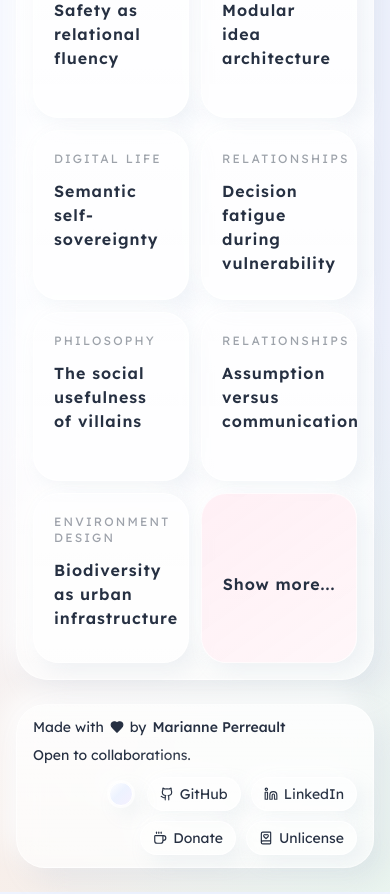
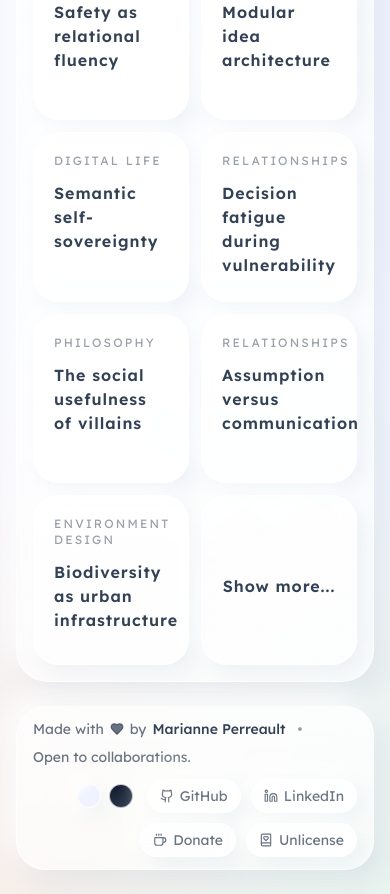
Before and after one commit to Kanascro/idea-garden, a Next.js app: page / in a window 390 px wide. Shown: the part 920-1814 px from the top of the page. Built offline with nearby package versions, Linux system fonts and the light colour scheme.

Commit message:
Themes + Dark theme

```diff
--- a/app/globals.css
+++ b/app/globals.css
@@ -4,6 +4,124 @@
 
 :root {
   color-scheme: light;
+
+  --bg-base: #eef3ff;
+  --bg-end: #f5f7ff;
+
+  --bg-radial-1: rgba(255, 255, 255, 0.92);
+  --bg-radial-2: rgba(239, 230, 255, 0.8);
+  --bg-radial-3: rgba(230, 245, 236, 0.75);
+  --bg-radial-4: rgba(255, 233, 226, 0.75);
+
+  --selection: rgba(183, 168, 255, 0.28);
+
+  --panel-bg: linear-gradient(180deg,
+      rgba(255, 255, 255, 0.82),
+      rgba(255, 255, 255, 0.68));
+  --panel-border: rgba(255, 255, 255, 0.72);
+
+  --surface-soft: rgba(255, 255, 255, 0.58);
+  --surface-strong: rgba(255, 255, 255, 0.76);
+  --surface-mist: rgba(255, 255, 255, 0.5);
+
+  --text-main: #334155;
+  --text-soft: rgba(51, 65, 85, 0.74);
+  --text-faint: rgba(51, 65, 85, 0.5);
+
+  --accent-bg: rgba(251, 244, 255, 0.82);
+  --accent-bg-strong: rgba(246, 233, 255, 0.92);
+  --accent-text: #6f45b2;
+  --accent-border: rgba(238, 222, 246, 0.589);
+
+  --overlay: rgba(15, 23, 42, 0.24);
+
+  --shadow-neu:
+    12px 12px 28px rgba(159, 174, 201, 0.18),
+    -12px -12px 28px rgba(255, 255, 255, 0.85);
+
+  --shadow-neu-soft:
+    8px 8px 20px rgba(159, 174, 201, 0.14),
+    -8px -8px 20px rgba(255, 255, 255, 0.82);
+
+  --shadow-neu-inset:
+    inset 7px 7px 14px rgba(159, 174, 201, 0.12),
+    inset -7px -7px 14px rgba(255, 255, 255, 0.9);
+}
+
+:root[data-theme="dark"] {
+  color-scheme: dark;
+
+  --bg-base: #0f1827;
+  --bg-end: #132033;
+
+  --bg-radial-1: rgba(122, 185, 255, 0.2);
+  --bg-radial-2: rgba(144, 116, 255, 0.18);
+  --bg-radial-3: rgba(66, 214, 197, 0.15);
+  --bg-radial-4: rgba(255, 108, 181, 0.11);
+
+  --selection: rgba(130, 175, 255, 0.34);
+
+  --panel-bg: linear-gradient(180deg,
+      rgba(29, 47, 74, 0.62),
+      rgba(18, 32, 53, 0.56));
+  --panel-border: rgba(170, 215, 255, 0.08);
+
+  --surface-soft: rgba(36, 56, 86, 0.42);
+  --surface-strong: rgba(44, 68, 102, 0.56);
+  --surface-mist: rgba(56, 86, 125, 0.34);
+
+  --text-main: #e6f1ff;
+  --text-soft: rgba(230, 241, 255, 0.78);
+  --text-faint: rgba(230, 241, 255, 0.5);
+
+
+  --accent-bg: linear-gradient(135deg,
+      rgba(116, 198, 255, 0.2),
+      rgba(167, 139, 250, 0.2),
+      rgba(60, 226, 201, 0.18));
+  --accent-bg-strong: linear-gradient(135deg,
+      rgba(120, 204, 255, 0.3),
+      rgba(192, 132, 252, 0.28),
+      rgba(60, 226, 201, 0.24));
+  --accent-text: #eef6ff;
+  --accent-border: rgba(149, 207, 255, 0.2);
+
+  --overlay: rgba(4, 10, 22, 0.58);
+
+  --neu-highlight-color: rgba(31, 51, 79, 0.38);
+
+  --shadow-neu:
+    22px 22px 44px rgba(1, 6, 16, 0.72),
+    -14px -14px 32px rgba(59, 164, 255, 0.14);
+
+  --shadow-neu-soft:
+    12px 12px 24px rgba(1, 6, 16, 0.58),
+    -8px -8px 18px rgba(160, 210, 255, 0.11);
+
+  --shadow-neu-inset:
+    inset 8px 8px 16px rgba(1, 6, 16, 0.52),
+    inset -6px -6px 14px rgba(170, 220, 255, 0.10);
+}
+
+:root[data-theme="dark"] .theme-panel {
+  background:
+    linear-gradient(145deg,
+      rgba(115, 198, 255, 0.10) 0%,
+      rgba(84, 117, 178, 0.04) 26%,
+      rgba(170, 139, 255, 0.08) 52%,
+      rgba(66, 226, 197, 0.08) 76%,
+      rgba(34, 55, 87, 0.00) 100%),
+    var(--surface-soft);
+}
+
+:root[data-theme="dark"] .theme-panel-strong {
+  background:
+    linear-gradient(160deg,
+      rgba(108, 194, 255, 0.06) 0%,
+      rgba(175, 136, 255, 0.05) 48%,
+      rgba(76, 224, 196, 0.05) 82%,
+      rgba(0, 0, 0, 0) 100%),
+    var(--surface-strong);
 }
 
 html {
@@ -11,23 +129,75 @@ html {
 }
 
 body {
-  @apply bg-mist text-ink;
+  color: var(--text-main);
+  min-height: 100vh;
   background-image:
-    radial-gradient(circle at 0% 0%, rgba(255, 255, 255, 0.92), transparent 30%),
-    radial-gradient(circle at 100% 0%, rgba(239, 230, 255, 0.8), transparent 30%),
-    radial-gradient(circle at 100% 100%, rgba(230, 245, 236, 0.75), transparent 30%),
-    radial-gradient(circle at 0% 100%, rgba(255, 233, 226, 0.75), transparent 30%),
-    linear-gradient(180deg, #eef3ff 0%, #f5f7ff 100%);
-  min-height: 100vh;
+    radial-gradient(circle at 0% 0%, var(--bg-radial-1), transparent 30%),
+    radial-gradient(circle at 100% 0%, var(--bg-radial-2), transparent 30%),
+    radial-gradient(circle at 100% 100%, var(--bg-radial-3), transparent 30%),
+    radial-gradient(circle at 0% 100%, var(--bg-radial-4), transparent 30%),
+    linear-gradient(180deg, var(--bg-base) 0%, var(--bg-end) 100%);
 }
 
 ::selection {
-  background: rgba(183, 168, 255, 0.28);
+  background: var(--selection);
 }
 
 .glass-panel {
-  background: linear-gradient(180deg, rgba(255, 255, 255, 0.82), rgba(255, 255, 255, 0.68));
-  backdrop-filter: blur(14px);
+  background: var(--panel-bg);
+  border: 1px solid var(--panel-border);
+  backdrop-filter: blur(16px) saturate(135%);
+  -webkit-backdrop-filter: blur(16px) saturate(135%);
+}
+
+.theme-panel {
+  background: var(--surface-soft);
+  border: 1px solid var(--panel-border);
+}
+
+.theme-panel-strong {
+  background: var(--surface-strong);
+  border: 1px solid var(--panel-border);
+}
+
+.theme-panel-soft {
+  background: var(--surface-mist);
+  border: 1px solid var(--panel-border);
+}
+
+.theme-text {
+  color: var(--text-main);
+}
+
+.theme-text-soft {
+  color: var(--text-soft);
+}
+
+.theme-text-faint {
+  color: var(--text-faint);
+}
+
+.theme-accent {
+  background: var(--accent-bg);
+  border: 2px solid var(--accent-border);
+  color: var(--accent-text);
+}
+
+.theme-accent-strong {
+  background: var(--accent-bg-strong);
+  color: var(--accent-text);
+}
+
+.shadow-neu {
+  box-shadow: var(--shadow-neu);
+}
+
+.shadow-neuSoft {
+  box-shadow: var(--shadow-neu-soft);
+}
+
+.shadow-neuInset {
+  box-shadow: var(--shadow-neu-inset);
 }
 
 .line-clamp-2 {
@@ -51,9 +221,7 @@ body {
 
 .no-scrollbar {
   -ms-overflow-style: none;
-  /* IE + Edge */
   scrollbar-width: none;
-  /* Firefox */
 }
 
 @keyframes ideaIn {
@@ -71,3 +239,12 @@ body {
 .animate-idea-in {
   animation: ideaIn 220ms cubic-bezier(0.22, 1, 0.36, 1);
 }
+
+.bg-aura {
+  background:
+    radial-gradient(circle at 18% 18%, rgba(120, 198, 255, 0.16), transparent 28%),
+    radial-gradient(circle at 82% 22%, rgba(163, 127, 255, 0.14), transparent 30%),
+    radial-gradient(circle at 74% 78%, rgba(59, 223, 201, 0.12), transparent 26%),
+    radial-gradient(circle at 20% 82%, rgba(255, 110, 180, 0.08), transparent 24%),
+    var(--panel-bg);
+}
--- a/components/sections/IdeasSection.tsx
+++ b/components/sections/IdeasSection.tsx
@@ -168,7 +168,7 @@ export function IdeasSection({
       className="grid gap-4 lg:grid-cols-[280px_minmax(0,1fr)]"
     >
       <aside
-        className={`relative self-start overflow-hidden rounded-[2rem] border border-white/60 glass-panel px-3 pt-2 shadow-neu lg:sticky lg:top-4 ${filtersOpen ? "pb-3" : "pb-2"
+        className={`glass-panel relative self-start overflow-hidden rounded-[2rem] px-3 pt-2 shadow-neu lg:sticky lg:top-4 ${filtersOpen ? "pb-3" : "pb-2"
           } lg:p-4`}
       >
         <div
@@ -177,18 +177,18 @@ export function IdeasSection({
         >
           <button
             onClick={() => setFiltersOpen((v) => !v)}
-            className={`${filtersOpen ? "mb-2" : "mb-0"} flex w-full items-center justify-between px-2 py-2 text-left text-sm font-medium lg:hidden`}
+            className={`${filtersOpen ? "mb-2" : "mb-0"} theme-text flex w-full items-center justify-between px-2 py-2 text-left text-sm font-medium lg:hidden`}
             aria-expanded={filtersOpen}
             aria-controls="ideas-filters-panel"
           >
             <span>Filters</span>
-            <span className="text-xl leading-none">{filtersOpen ? "−" : "+"}</span>
+            <span className="theme-text-soft text-xl leading-none">{filtersOpen ? "−" : "+"}</span>
           </button>
           {filtersOpen && (
             <div id="ideas-filters-panel" className="mt-3 space-y-4">
-              <div className="rounded-[1.5rem] border border-white/70 bg-white/45 p-3 shadow-neuInset">
+              <div className="theme-panel rounded-[1.5rem] p-3 shadow-neuInset">
                 <div className="mb-2 flex items-center justify-between gap-3">
-                  <label className="flex items-center gap-2 text-sm font-medium text-ink/75">
+                  <label className="theme-text-soft flex items-center gap-2 mb-3 text-sm font-medium">
                     <Search className="h-4 w-4" />
                     Search
                   </label>
@@ -197,20 +197,27 @@ export function IdeasSection({
                   value={query}
                   onChange={(e) => setQuery(e.target.value)}
                   placeholder="Title, content..."
-                  className="w-full rounded-2xl border border-white/70 bg-white px-4 py-3 text-sm outline-none ring-0 placeholder:text-ink/40 focus:border-violet-200 focus:ring-2 focus:ring-violet-100"
+                  className="theme-text w-full rounded-2xl border bg-[var(--surface-strong)] px-4 py-3 text-sm outline-none ring-0 placeholder:text-[color:var(--text-faint)] focus:ring-2 focus:ring-[var(--accent-border)]"
+                  style={{ borderColor: "var(--panel-border)" }}
                 />
               </div>
-              <div className="rounded-[1.5rem] border border-white/70 bg-white/45 p-3 shadow-neuInset">
-                <p className="mb-3 text-sm font-medium text-ink/75">Categories</p>
+              <div className="theme-panel rounded-[1.5rem] p-3 shadow-neuInset">
+                <p className="theme-text-soft mb-3 text-sm font-medium">Categories</p>
                 <div className="space-y-2">
                   {topFolders.map((entry) => (
                     <button
                       key={entry.name}
                       onClick={() => setSelectedTopFolder(entry.name)}
                       className={`flex w-full items-center justify-between rounded-2xl border px-3 py-2 text-sm transition ${selectedTopFolder === entry.name
-                        ? "border-violet-100 bg-violet-50 text-violet-900 shadow-neuInset ring-1 ring-violet-100"
-                        : "border-white/70 bg-white/70 text-ink hover:bg-white"
+                        ? "theme-accent shadow-neuInset ring-1 ring-[var(--accent-border)]"
+                        : "theme-panel-strong theme-text hover:bg-[var(--surface-strong)]"
                         }`}
+                      style={{
+                        borderColor:
+                          selectedTopFolder === entry.name
+                            ? "var(--accent-border)"
+                            : "var(--panel-border)",
+                      }}
                     >
                       <span className="flex items-center gap-2">
                         {entry.name}
@@ -218,8 +225,8 @@ export function IdeasSection({
 
                       <span
                         className={`rounded-full px-2 py-0.5 text-xs ${selectedTopFolder === entry.name
-                          ? "bg-violet-100 text-violet-700"
-                          : "bg-mist text-ink/60"
+                          ? "theme-accent-strong"
+                          : "theme-panel-soft theme-text-soft"
                           }`}
                       >
                         {entry.count}
@@ -229,20 +236,25 @@ export function IdeasSection({
                 </div>
               </div>
 
-              <div className="rounded-[1.5rem] border border-white/70 bg-white/45 p-3 shadow-neuInset">
-                <p className="mb-3 text-sm font-medium text-ink/75">Tags</p>
+              <div className="theme-panel rounded-[1.5rem] p-3 shadow-neuInset">
+                <p className="theme-text-soft mb-3 text-sm font-medium">Tags</p>
                 <div className="flex flex-wrap gap-2 pr-1">
                   {categories.map((category) => (
                     <button
                       key={category}
                       onClick={() => setSelectedCategory(category)}
                       className={`rounded-full border px-3 py-2 text-xs font-medium transition ${selectedCategory === category
-                        ? "border-violet-100 bg-violet-50 ring-1 ring-violet-100 text-violet-800 shadow-neuInset"
-                        : "border-white/70 bg-white/55 text-ink/80 hover:bg-white"
+                        ? "theme-accent shadow-neuInset ring-1 ring-[var(--accent-border)]"
+                        : "theme-panel-strong theme-text hover:bg-[var(--surface-strong)]"
                         }`}
+                      style={{
+                        borderColor:
+                          selectedCategory === category
+                            ? "var(--accent-border)"
+                            : "var(--panel-border)",
+                      }}
                     >
                       <span className="flex items-center gap-1.5">
-                        {selectedCategory === category}
                         {category}
                       </span>
                     </button>
@@ -254,13 +266,16 @@ export function IdeasSection({
         </div>
 
         <div
-          className={`pointer-events-none absolute bottom-0 left-0 right-0 h-32 bg-gradient-to-t from-white via-white/75 to-transparent transition-opacity duration-300 ${hasOverflow ? "opacity-100" : "opacity-0"
+          className={`pointer-events-none absolute bottom-0 left-0 right-0 h-32 transition-opacity duration-300 ${hasOverflow ? "opacity-100" : "opacity-0"
             }`}
+          style={{
+            background: "linear-gradient(to top, var(--surface-strong), transparent)",
+          }}
         />
       </aside>
 
-      <section className="rounded-[2rem] border border-white/60 glass-panel p-4 shadow-neu sm:p-5">
-        <p className="mb-4 text-sm text-ink/65">
+      <section className="glass-panel rounded-[2rem] p-4 shadow-neu sm:p-5">
+        <p className="theme-text-soft mb-4 text-sm">
           {columnsPerBatch === null
             ? "Loading ideas..."
             : `Showing ${visibleIdeas.length} of ${filteredIdeas.length} matching ideas${filteredIdeas.length !== ideas.length ? ` (${ideas.length} total)` : ""
@@ -275,14 +290,15 @@ export function IdeasSection({
             <button
               key={idea.id}
               onClick={() => onOpenIdea(idea)}
-              className={`group flex aspect-[0.92] flex-col justify-start rounded-[1.6rem] border border-white/70 bg-white/60 p-5 text-left shadow-neuSoft transition hover:-translate-y-0.5 hover:bg-white sm:aspect-square sm:p-4 ${newlyAddedIds.includes(idea.id) ? "animate-idea-in" : ""
+              className={`theme-panel-strong group flex aspect-[0.92] flex-col justify-start rounded-[1.6rem] border p-5 text-left shadow-neuSoft transition hover:-translate-y-0.5 hover:bg-[var(--surface-strong)] sm:aspect-square sm:p-4 ${newlyAddedIds.includes(idea.id) ? "animate-idea-in" : ""
                 }`}
+              style={{ borderColor: "var(--panel-border)" }}
             >
-              <p className="text-xs uppercase tracking-[0.18em] text-ink/45">
+              <p className="text-xs uppercase tracking-[0.18em] theme-text-faint">
                 {idea.categoryTrail[idea.categoryTrail.length - 1] ?? "Idea"}
               </p>
 
-              <h3 className="mt-3 line-clamp-4 text-base font-semibold leading-6 tracking-[0.06em] text-ink sm:text-lg">
+              <h3 className="theme-text mt-3 line-clamp-4 text-base font-semibold leading-6 tracking-[0.06em] sm:text-lg">
                 {idea.title}
               </h3>
             </button>
@@ -292,10 +308,14 @@ export function IdeasSection({
             <button
               key="more-card"
               onClick={showMoreIdeas}
-              className="group flex aspect-[0.92] flex-col items-center justify-center rounded-[1.6rem] border border-white/70 bg-[linear-gradient(145deg,rgba(255,238,244,0.9),rgba(255,245,248,0.85))] p-5 text-center shadow-neuSoft transition hover:-translate-y-0.5 hover:shadow-neu sm:aspect-square sm:p-4"
+              className="group flex aspect-[0.92] flex-col items-center justify-center rounded-[1.6rem] border p-5 text-center shadow-neuSoft transition hover:-translate-y-0.5 hover:shadow-neu sm:aspect-square sm:p-4"
+              style={{
+                borderColor: "var(--panel-border)",
+                background: "linear-gradient(145deg, var(--surface-strong), var(--surface-soft))",
+              }}
               aria-label="Load more ideas"
             >
-              <h3 className="mt-3 line-clamp-4 text-base font-semibold leading-6 tracking-[0.06em] text-ink sm:text-lg">
+              <h3 className="theme-text mt-3 line-clamp-4 text-base font-semibold leading-6 tracking-[0.06em] sm:text-lg">
                 Show more...
               </h3>
             </button>
--- a/components/sections/SiteFooter.tsx
+++ b/components/sections/SiteFooter.tsx
@@ -20,18 +20,12 @@ const themeOptions: {
             swatchClass:
                 "bg-[linear-gradient(135deg,rgba(255,255,255,0.95)_0%,rgba(236,242,255,0.95)_45%,rgba(245,240,255,0.95)_100%)]",
         },
-        /*{
+        {
             value: "dark",
             label: "Dark theme",
             swatchClass:
                 "bg-[linear-gradient(135deg,rgb(15,23,42)_0%,rgb(30,41,59)_45%,rgb(51,65,85)_100%)]",
         },
-        {
-            value: "rainbow",
-            label: "Rainbow theme",
-            swatchClass:
-                "bg-[linear-gradient(135deg,rgb(255,214,224)_0%,rgb(255,236,179)_22%,rgb(214,245,214)_45%,rgb(209,233,255)_68%,rgb(232,214,255)_100%)]",
-        },*/
     ];
 
 function FooterLink({
@@ -48,7 +42,8 @@ function FooterLink({
             href={href}
             target="_blank"
             rel="noopener noreferrer"
-            className="inline-flex items-center gap-1.5 rounded-full border border-white/70 bg-white/55 px-3 py-1.5 text-sm text-ink/78 shadow-neuSoft transition hover:bg-white"
+            className="theme-panel-strong theme-text-soft inline-flex items-center gap-1.5 rounded-full border px-3 py-1.5 text-sm shadow-neuSoft transition hover:bg-[var(--surface-strong)]"
+            style={{ borderColor: "var(--panel-border)" }}
         >
             {icon}
             <span className="inline-flex items-center gap-1.5 whitespace-nowrap">{children}</span>
@@ -58,9 +53,12 @@ function FooterLink({
 
 export function SiteFooter({ theme, onThemeChange }: Props) {
     return (
-        <footer className="rounded-[1.8rem] border border-white/60 glass-panel px-4 py-3 shadow-neu sm:px-5 sm:py-3.5">
+        <footer
+            className="glass-panel rounded-[1.8rem] border px-4 py-3 shadow-neu sm:px-5 sm:py-3.5"
+            style={{ borderColor: "var(--panel-border)" }}
+        >
             <div className="flex flex-col gap-3 sm:gap-2 lg:flex-row lg:items-center lg:justify-between">
-                <div className="flex flex-wrap items-center gap-x-3 gap-y-2 text-sm text-ink/72">
+                <div className="theme-text-soft flex flex-wrap items-center gap-x-3 gap-y-2 text-sm">
                     <p className="inline-flex items-center gap-1.5">
                         <span>Made with</span>
                         <Heart className="h-3.5 w-3.5 fill-current" />
@@ -69,15 +67,15 @@ export function SiteFooter({ theme, onThemeChange }: Props) {
                             href="https://www.linkedin.com/in/marianne-perreault/"
                             target="_blank"
                             rel="noopener noreferrer"
-                            className="font-medium text-ink transition hover:text-ink/80"
+                            className="theme-text font-medium transition hover:opacity-80"
                         >
                             Marianne Perreault
                         </a>
                     </p>
 
-                    <span className="hidden text-ink/30 lg:inline">•</span>
+                    <span className="theme-text-faint lg:inline">•</span>
 
-                    <p className="text-ink/62">
+                    <p className="theme-text-soft">
                         Open to collaborations.
                     </p>
                 </div>
@@ -95,9 +93,12 @@ export function SiteFooter({ theme, onThemeChange }: Props) {
                                     aria-label={option.label}
                                     title={option.label}
                                     className={`h-6 w-6 rounded-full border transition ${active
-                                        ? "scale-100 border-white shadow-neuSoft ring-2 ring-white/70"
-                                        : "border-white/60 hover:scale-[1.04] hover:border-white/90"
+                                        ? "scale-100 shadow-neuSoft ring-2 ring-[var(--accent-border)]"
+                                        : "hover:scale-[1.04]"
                                         } ${option.swatchClass}`}
+                                    style={{
+                                        borderColor: active ? "rgba(255,255,255,0.75)" : "var(--panel-border)",
+                                    }}
                                 />
                             );
                         })}
--- a/components/ui/MiniPanel.tsx
+++ b/components/ui/MiniPanel.tsx
@@ -5,9 +5,9 @@ type Props = {
 
 export function MiniPanel({ title, children }: Props) {
     return (
-        <div className="rounded-[1.6rem] border border-white/60 bg-white/62 p-4 shadow-neuSoft">
-            <h4 className="text-base font-semibold">{title}</h4>
-            <p className="mt-2 text-sm leading-7 text-ink/72">{children}</p>
+        <div className="theme-panel-strong rounded-[1.6rem] border p-4 shadow-neuSoft">
+            <h4 className="theme-text text-base font-semibold">{title}</h4>
+            <p className="theme-text-soft mt-2 text-sm leading-7">{children}</p>
         </div>
     );
 }
--- a/tailwind.config.ts
+++ b/tailwind.config.ts
@@ -17,9 +17,9 @@ const config: Config = {
         softline: "rgba(38, 48, 66, 0.08)",
       },
       boxShadow: {
-        neu: "12px 12px 28px rgba(159, 174, 201, 0.18), -12px -12px 28px rgba(255,255,255,0.85)",
-        neuInset: "inset 7px 7px 14px rgba(159,174,201,0.12), inset -7px -7px 14px rgba(255,255,255,0.9)",
-        neuSoft: "8px 8px 20px rgba(159, 174, 201, 0.14), -8px -8px 20px rgba(255,255,255,0.82)"
+        neu: 'var(--shadow-neu)',
+        'neu-soft': 'var(--shadow-neu-soft)',
+        'neu-inset': 'var(--shadow-neu-inset)',
       },
       backgroundImage: {
         aura: "radial-gradient(circle at top left, rgba(255,255,255,0.85), rgba(255,255,255,0.55) 35%, rgba(238,243,255,0.55) 55%, rgba(239,230,255,0.55) 75%, rgba(230,245,236,0.55) 100%)"
```
Also changed, not shown: components/IdeaVaultApp.tsx (+37 -18 lines), components/sections/HomeHeader.tsx (+14 -8 lines), components/sections/UsesSection.tsx (+22 -9 lines), components/ui/InfoCard.tsx (+4 -4 lines), 1 other file (tests, documents, lock files or other folders).
